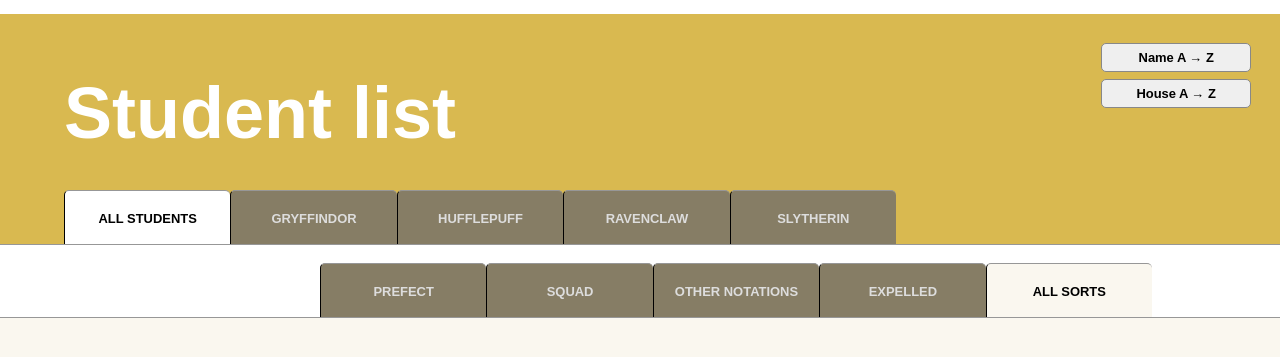
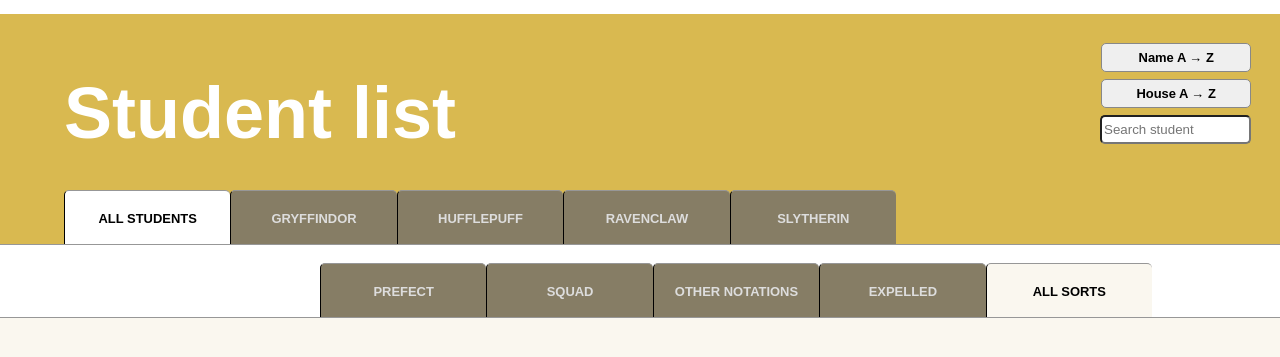
Before and after one commit to lisa3074/hogwarts, a plain HTML site: page index.html in a window 1280 px wide. Drawn offline with Linux system fonts and the light colour scheme; no server answers.

Commit message:
added search function

```diff
--- a/index.html
+++ b/index.html
@@ -36,6 +36,7 @@
       <h1 class="heading">Student list</h1>
       <button class="sort_ab button" data-direction="asc">Name A → Z</button>
       <button class="sortHouse_ab button" data-direction="asce">House A → Z</button>
+      <input type="text" class="search" placeholder="Search student" />
       <nav class="filter_mobile">
         <select>
           <option value="Alle" class="option">Choose house &nbsp;&nbsp;</option>
--- a/script.js
+++ b/script.js
@@ -85,6 +85,14 @@
     const key = event.key.toLowerCase();
     if (theKey.indexOf(key) === -1) return;
     hackTheSystem();
+  });
+
+  //SOURCE FOR SEARCH FUNCTION: https://stackoverflow.com/questions/36897978/js-search-using-keyup-event-on-input-tag?fbclid=IwAR24tcWciO4KrDAUf0twPqnqm0MJgNC0hRBB8jZPPiXx7i0B7kryyX4ygvc
+  const search = document.querySelector(".search");
+  search.addEventListener("keyup", function() {
+    console.log("keystroke");
+    const list = HTML.filteredStudents.filter(student => student.fullName.toLowerCase().includes(search.value.toLowerCase()));
+    fetchList(list);
   });
 
   //calls the async function with the jsonUrl and the function that should be called after the async,.
--- a/style.css
+++ b/style.css
@@ -335,6 +335,15 @@
   border-radius: 10px;
 }
 
+.search {
+  position: absolute;
+  width: 10.5rem;
+  height: 2rem;
+  top: 7rem;
+  right: 2rem;
+  border-radius: 5px;
+}
+
 .removedStudent,
 .addedStudent {
   font-weight: 600;
```
